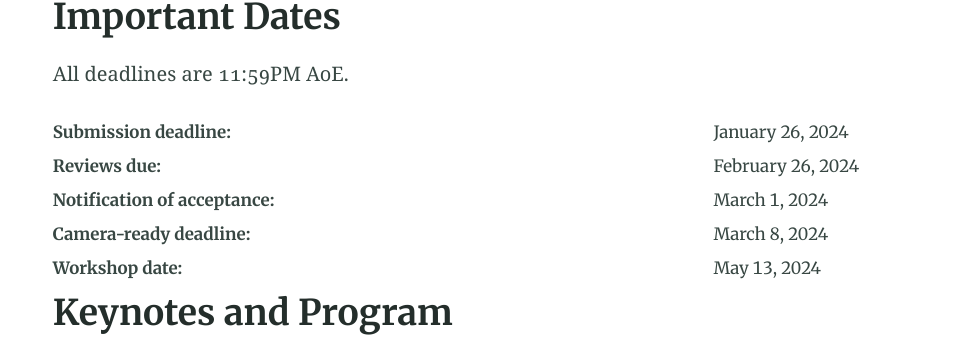
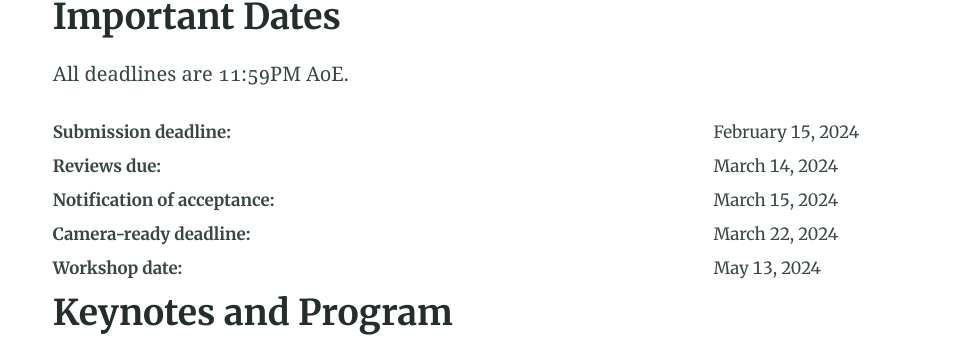
Before and after one commit to multisa2024/multisa2024.icde, a Jekyll site: the page built from index.md, in a window 1280 px wide and 900 px high, scrolled down 2090 px. Shown: the part 139-476 px from the top of the window, without its empty margins (40-999 px from the left). Built offline with Jekyll 4.4.1, drawn with Linux system fonts in a browser that asks for light colours.

Commit message:
Update deadlines

```diff
--- a/index.md
+++ b/index.md
@@ -49,10 +49,10 @@ All submissions (in PDF format) should be submitted to [Microsoft CMT](https://c
 ## Important Dates
 All deadlines are 11:59PM AoE.
 
-| **Submission deadline:** | January 26, 2024 |
-| **Reviews due:** | February 26, 2024 |
-| **Notification of acceptance:** | March 1, 2024 |
-| **Camera-ready deadline:** | March 8, 2024 |
+| **Submission deadline:** | February 15, 2024 |
+| **Reviews due:** | March 14, 2024 |
+| **Notification of acceptance:** | March 15, 2024 |
+| **Camera-ready deadline:** | March 22, 2024 |
 | **Workshop date:** | May 13, 2024 |
 
 ## Keynotes and Program
```
